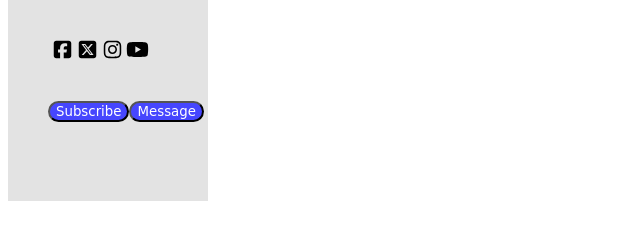
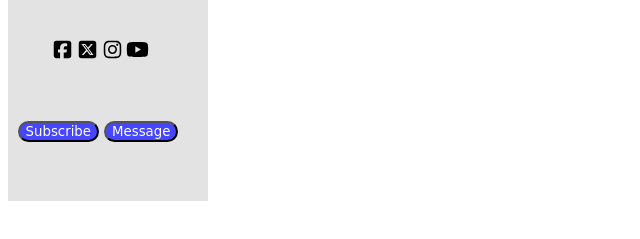
Before and after one commit to nihalmachhi2006/Marquee, a website: page dev/CSS/projects/new-projects/main.html in a window 1280 px wide. Shown: the part 187-426 px from the top of the page, without its empty margins (0-640 px from the left). Drawn offline with nearby package versions, Linux system fonts and the light colour scheme.

Commit message:
completed the Profile-Card

```diff
--- a/dev/CSS/projects/new-projects/main.html
+++ b/dev/CSS/projects/new-projects/main.html
@@ -24,6 +24,7 @@
         height: 300px;
         width: 200px;
         position: absolute;
+        border-radius: 30px;
       }
       #fdiv {
         height: 30%;
@@ -68,7 +69,13 @@
       }
       .btns {
         width: 50%;
+        margin-right: 20px;
+
         display: flex;
+        align-content: center;
+        justify-content: center;
+        gap: 5px;
+        padding: 20px;
       }
     </style>
   </head>
```
